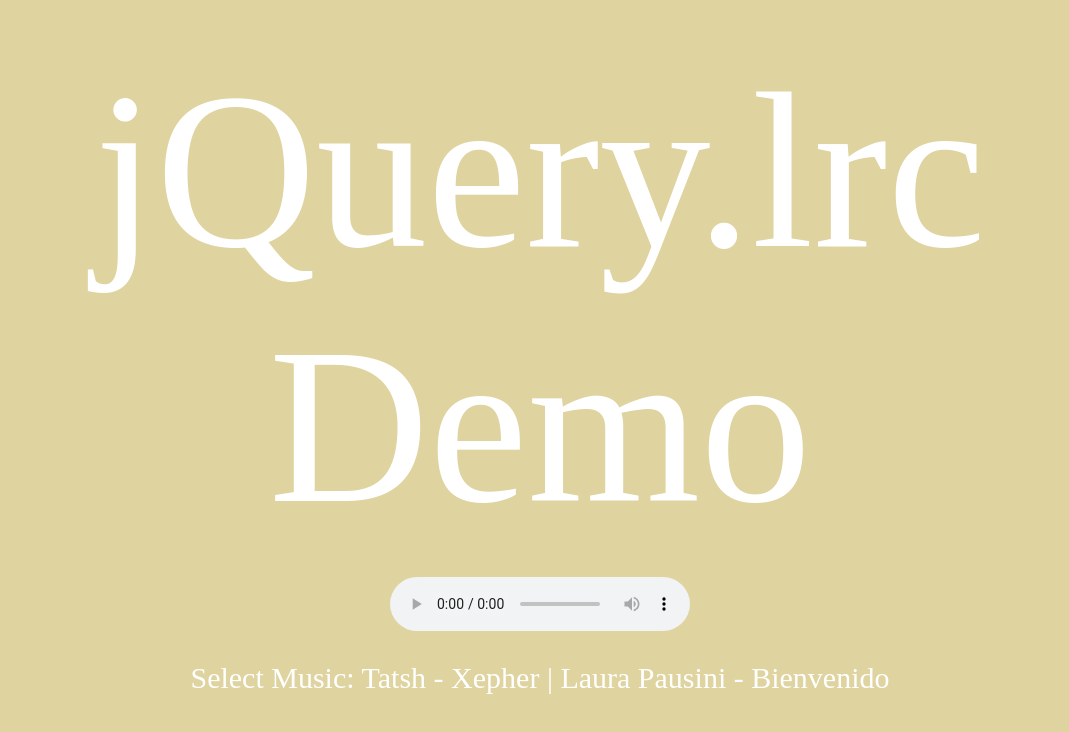
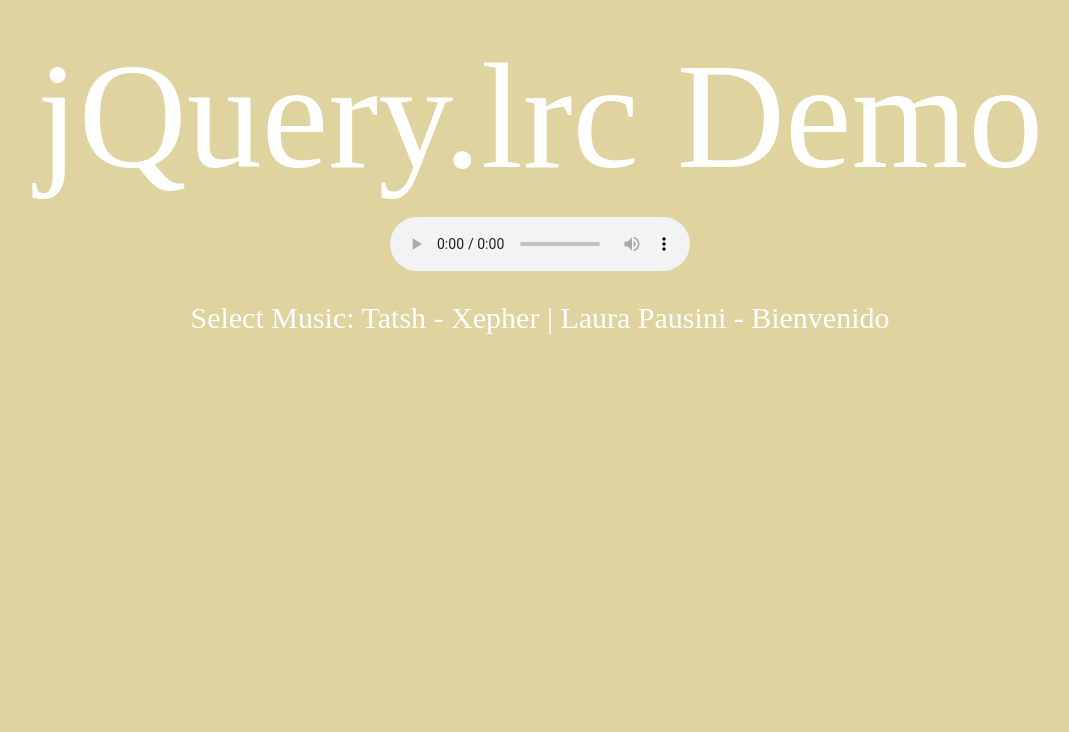
Before and after one commit to iebb/jQuery.lrc, a plain HTML site: page index.html in a window 1280 px wide. Shown: the whole page, without its empty margins (100-1169 px from the left). Drawn offline with nearby package versions, Linux system fonts and the light colour scheme; no server answers; a web font is replaced by a local one.

Commit message:
Smaller Font
Smaller Font

```diff
--- a/index.html
+++ b/index.html
@@ -8,7 +8,7 @@
 </head>
 <body>
 <center>
-<h1 style="font-size:222px;font-weight:100; margin-top:0.2em;margin-bottom:0.1em;">jQuery.lrc Demo</h1>
+<h1 style="font-size:150px;font-weight:100; margin-top:0.2em;margin-bottom:0.1em;">jQuery.lrc Demo</h1>
 <audio controls="" name="media" id="music"><source id="music_src"></audio>
 <p style="font-size:30px">Select Music: <a onclick='load("http://picosong.com/media/songs/459903658fc8e47cd33b9ea060b8612c.mp3","sample/xepher.lrc");'>Tatsh - Xepher</a> | <a onclick='load("http://picosong.com/media/songs/8b71faa27417ccc276c1362d0af91f2e.mp3","sample/bienvenido.lrc");'>Laura Pausini - Bienvenido</a></p>
 <p class="lyric firstline"></p>
```
